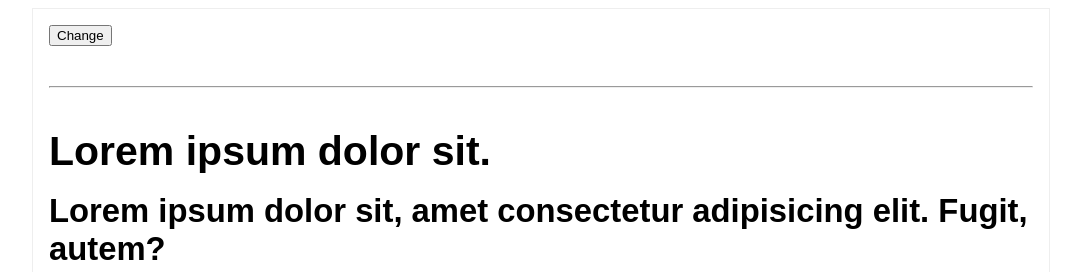
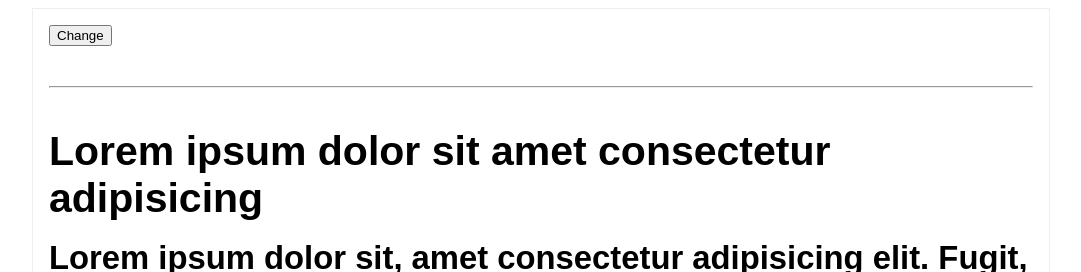
Before and after one commit to kartofelek007/multiline-text, a website: page index.html in a window 1280 px wide. Shown: the top 272 px of the page, without its empty margins (99-1180 px from the left). Drawn offline with Linux system fonts and the light colour scheme; a web font is replaced by a local one.

Commit message:
delete console.log and change word count in demo

```diff
--- a/index.html
+++ b/index.html
@@ -15,7 +15,7 @@
         <hr>
 
         <h2>
-            Lorem ipsum dolor sit.
+            Lorem ipsum dolor sit amet consectetur adipisicing
         </h2>
 
         <h3>
--- a/multiline-text/multiline-text.js
+++ b/multiline-text/multiline-text.js
@@ -41,7 +41,6 @@ class MultilineText {
             element.innerHTML = "";
 
             for(let arr of Object.values(row)) {
-                console.log(arr);
                 const rowEl = document.createElement("div");
                 rowEl.classList.add("lines-text__row")
                 arr.forEach((el, i) => {
```
